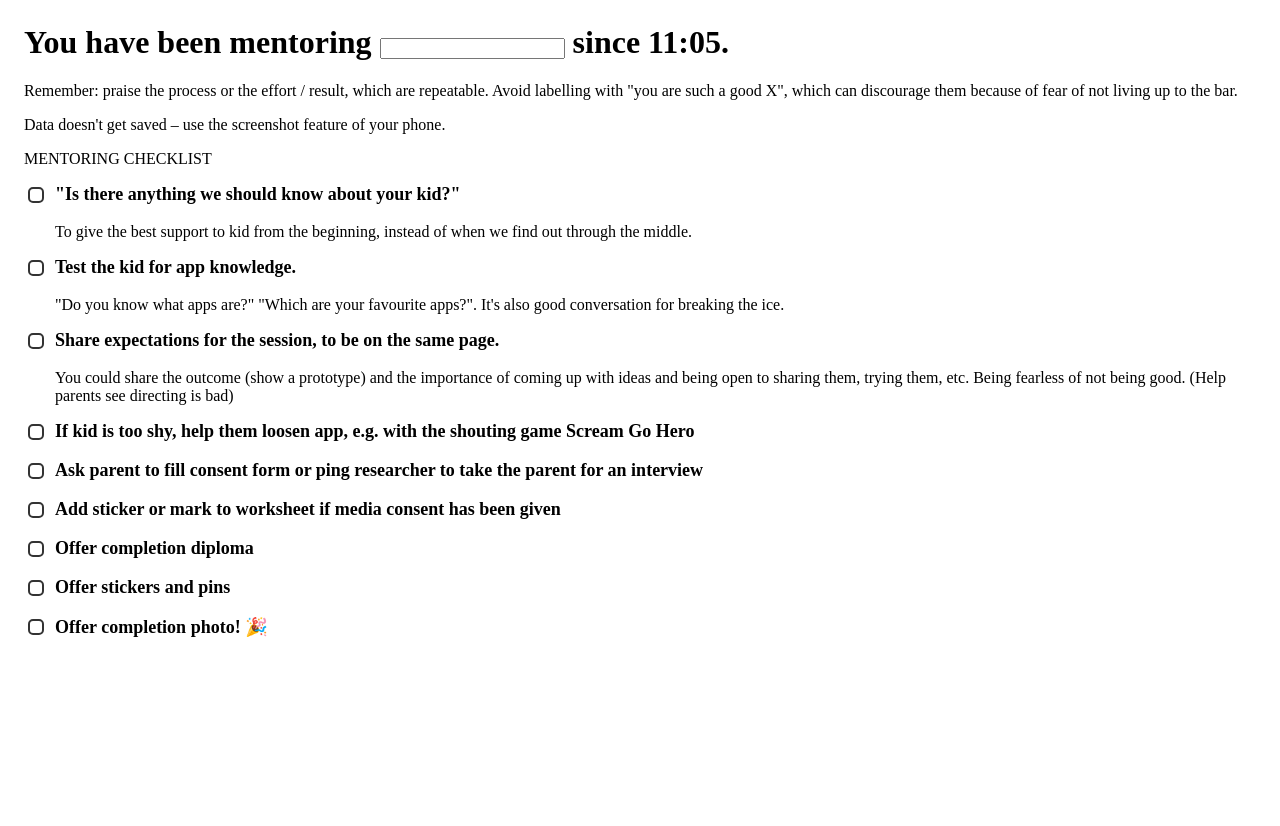
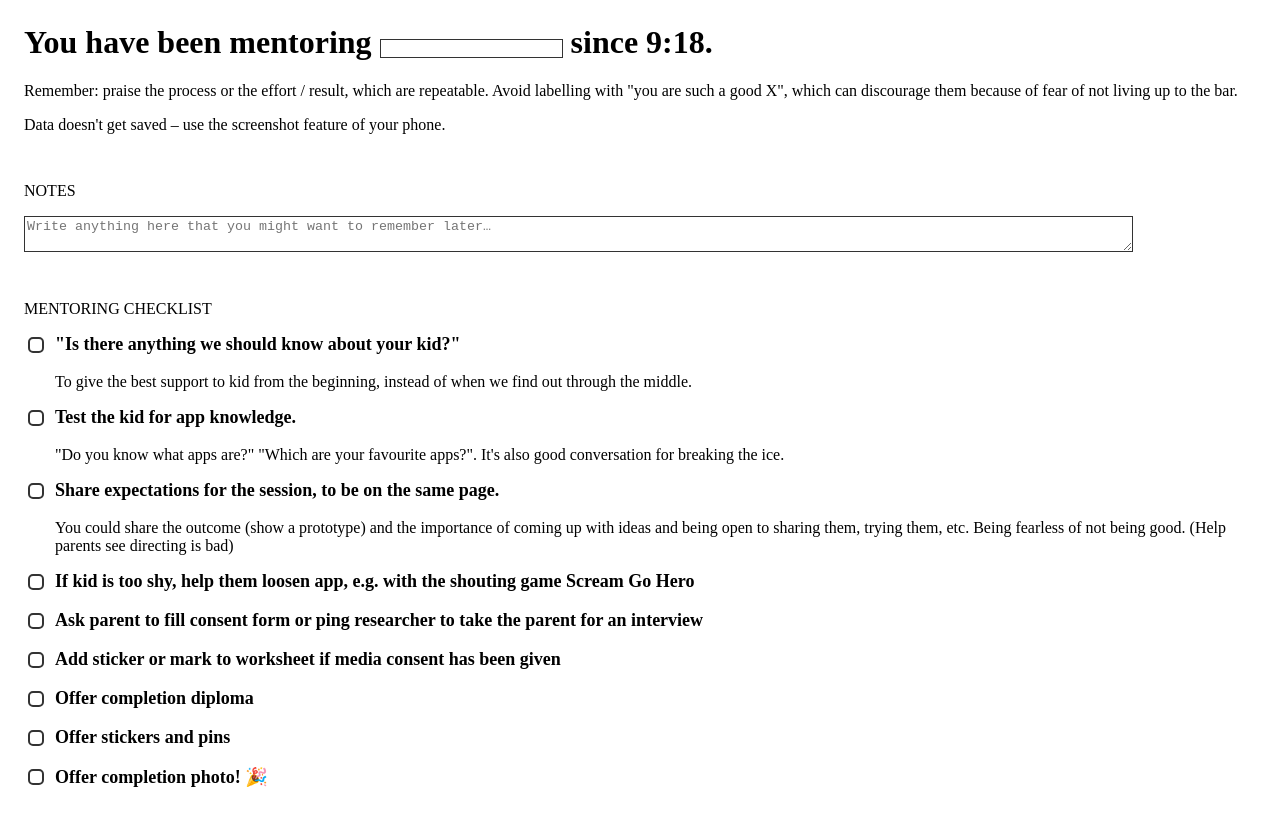
Before and after one commit to dasilvacontin/dc-mentor-companion, a plain HTML site: page index.html in a window 1280 px wide. Before the commit the page ends 800 px from the top, so only its background shows below. Drawn offline with Linux system fonts and the light colour scheme.

Commit message:
more q of life improvs

```diff
--- a/index.html
+++ b/index.html
@@ -7,6 +7,7 @@
             margin: 24px;
         }
         .section-title {
+            margin-top: 48px;
             text-transform: uppercase;
         }
         .checkbox-row {
@@ -33,14 +34,28 @@
             border-radius: 5px;
             border: 2px solid #333
         }
+
+        textarea {
+            width: 90%;
+        }
+        textarea, input[type="text"] {
+            border: 1px solid #333;
+        }
     </style>
 </head>
 <body>
-    <h1>You have been mentoring <b><input type="text"></b> since <b>11:05</b>.</h1>
+    <h1>You have been mentoring <b><input type="text"></b> since <b class="js-time"></b>.</h1>
+    <script>
+        document.querySelector('.js-time').innerHTML = String(new Date().getHours()) + ':' + String(new Date().getMinutes());
+    </script>
 
     <p>Remember: praise the process or the effort / result, which are repeatable. Avoid labelling with "you are such a good X", which can discourage them because of fear of not living up to the bar.</p>
 
     <p>Data doesn't get saved – use the screenshot feature of your phone.</p>
+
+    <p class="section-title">notes</p>
+
+    <textarea placeholder="Write anything here that you might want to remember later…"></textarea>
 
     <p class="section-title">Mentoring checklist</p>
 
```
